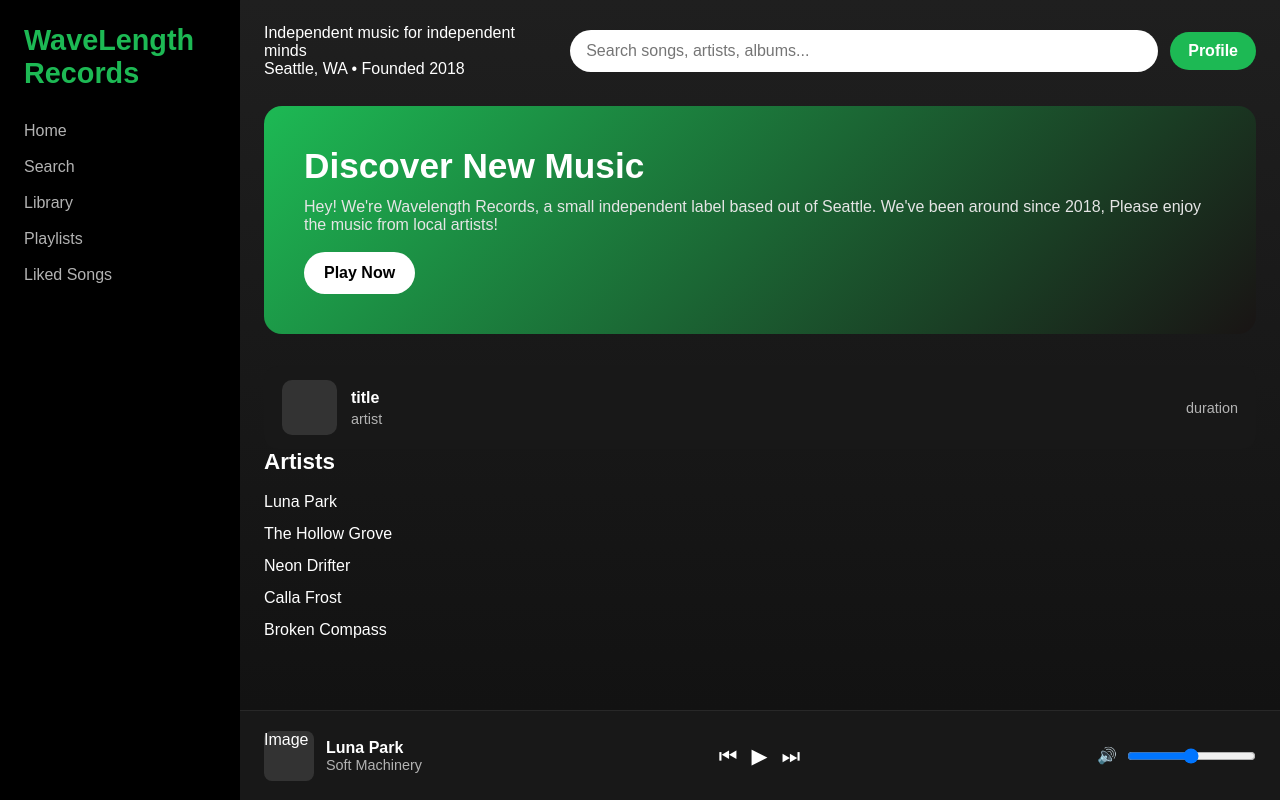
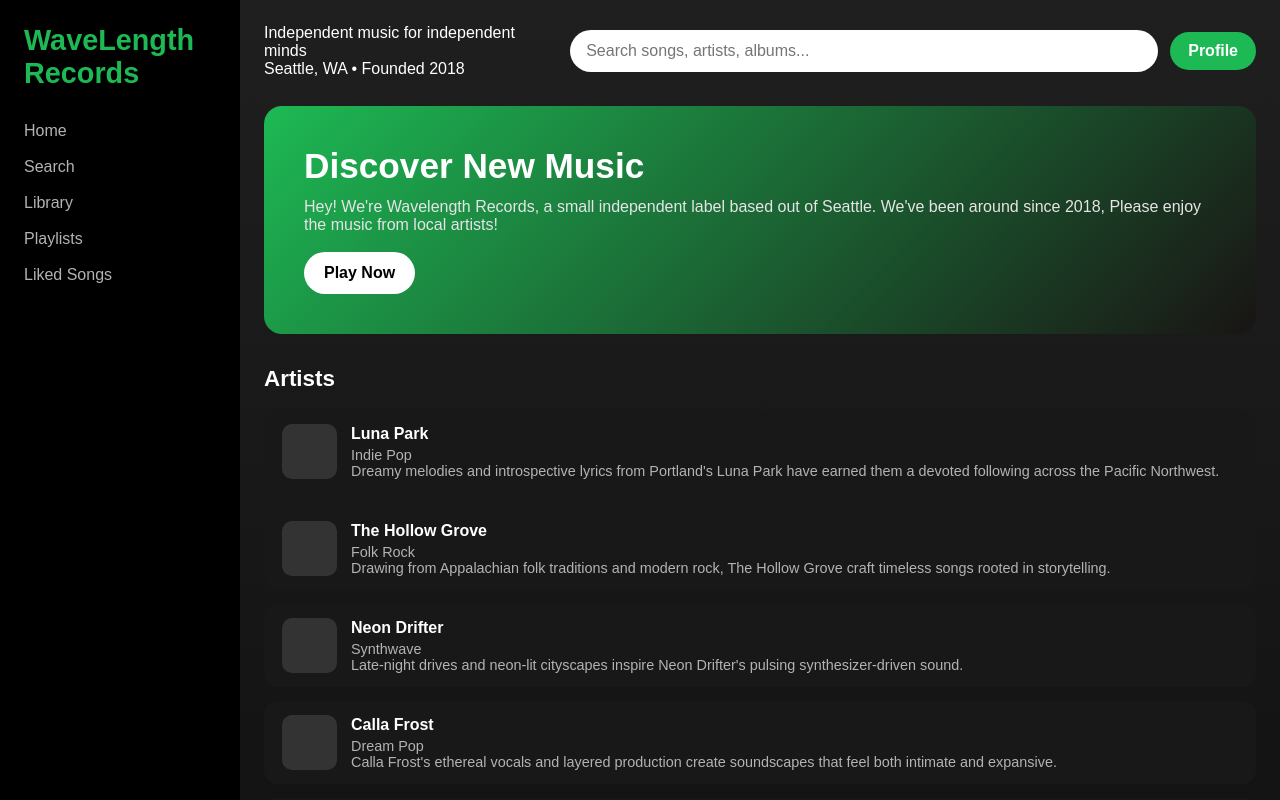
Before and after one commit to SouthBennett/agile-basics, a React (Vite) app: page / in a window 1280 px wide. Shown: the top 800 px of the page. Built offline with nearby package versions, Linux system fonts and the light colour scheme.

Commit message:
converted SongCard to ArtistCard and rendered artist data

```diff
--- a/src/App.jsx
+++ b/src/App.jsx
@@ -1,32 +1,28 @@
-
-import './App.css'
-import Sidebar from "./components/Sidebar"
-import Topbar from "./components/Topbar"
-import Hero from "./components/Hero"
-import SongCard from './components/SongCard'
-import ArtistList from "./components/ArtistList"
-import Player from "./components/Player"
-import data from './data.json'
+import "./App.css";
+import Sidebar from "./components/Sidebar";
+import Topbar from "./components/Topbar";
+import Hero from "./components/Hero";
+import ArtistCard from "./components/ArtistCard";
+import ArtistList from "./components/ArtistList";
+import Player from "./components/Player";
+import data from "./data.json";
 
 function App() {
-
   console.log(data);
 
   return (
-
-    <div className='app'>
+    <div className="app">
       <Sidebar />
       <main className="main-content">
-          <Topbar data={data}/>
+        <Topbar data={data} />
         <Hero />
-          <SongCard />
-          <ArtistList artists={data.artists}/>
+        {/* <ArtistCard /> */}
+        <ArtistList artists={data.artists} />
       </main>
 
       <Player />
     </div>
-
-  )
+  );
 }
 
-export default App
+export default App;
--- a/src/components/SongCard.css
+++ b/src/components/ArtistCard.css
@@ -1,4 +1,4 @@
-.song-card {
+.artist-card {
   display: flex;
   align-items: center;
   justify-content: space-between;
@@ -9,32 +9,32 @@
   gap: 14px;
 }
 
-.song-card:hover {
+.artist-card:hover {
   background: #242424;
 }
 
-.song-cover {
+.artist-cover {
   width: 55px;
   height: 55px;
   background: #333;
   border-radius: 10px;
 }
 
-.song-info {
+.artist-info {
   flex: 1;
 }
 
-.song-info h4 {
+.artist-info h4 {
   margin-bottom: 4px;
   font-size: 1rem;
 }
 
-.song-info p {
+.artist-info p {
   color: #b3b3b3;
   font-size: 0.9rem;
 }
 
-.song-duration {
+/* .song-duration {
   color: #b3b3b3;
   font-size: 0.9rem;
-}
+} */
--- /dev/null
+++ b/src/components/ArtistCard.jsx
@@ -0,0 +1,20 @@
+import './ArtistCard.css'
+
+function ArtistCard({ artist }) {
+
+  return (
+    <div className="artist-card">
+      <div className="artist-cover"></div>
+
+      <div className="artist-info">
+        <h4>{artist.name}</h4>
+        <p>{artist.genre}</p>
+        <p>{artist.bio}</p>
+      </div>
+
+      {/* <span className="song-duration">duration</span> */}
+    </div>
+  )
+}
+
+export default ArtistCard
--- a/src/components/ArtistList.jsx
+++ b/src/components/ArtistList.jsx
@@ -1,6 +1,5 @@
-import SongCard from "./SongCard"
-import './ArtistList.css'
-
+import ArtistCard from "./ArtistCard";
+import "./ArtistList.css";
 
 function ArtistList({ artists }) {
   return (
@@ -9,11 +8,11 @@ function ArtistList({ artists }) {
 
       <div className="artist-list">
         {artists.map((artist) => (
-          <p key={artist.id}>{artist.name}</p>
+          <ArtistCard key={artist.id} artist={artist} />
         ))}
       </div>
     </section>
-  )
+  );
 }
 
-export default ArtistList
+export default ArtistList;
--- a/src/components/SongCard.jsx
+++ /dev/null
@@ -1,18 +0,0 @@
-import './SongCard.css'
-
-function SongCard() {
-  return (
-    <div className="song-card">
-      <div className="song-cover"></div>
-
-      <div className="song-info">
-        <h4>title</h4>
-        <p>artist</p>
-      </div>
-
-      <span className="song-duration">duration</span>
-    </div>
-  )
-}
-
-export default SongCard
```
Lines whose indentation alone changed are shown as unchanged.
